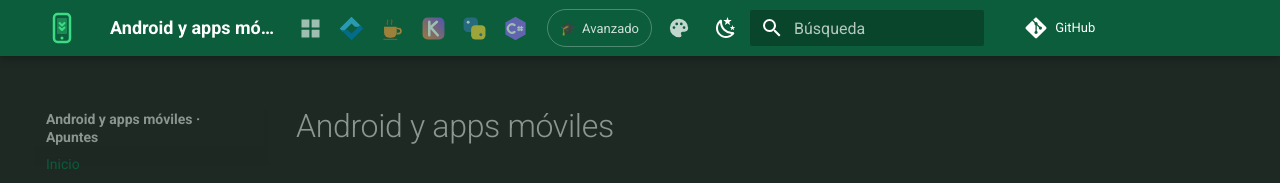
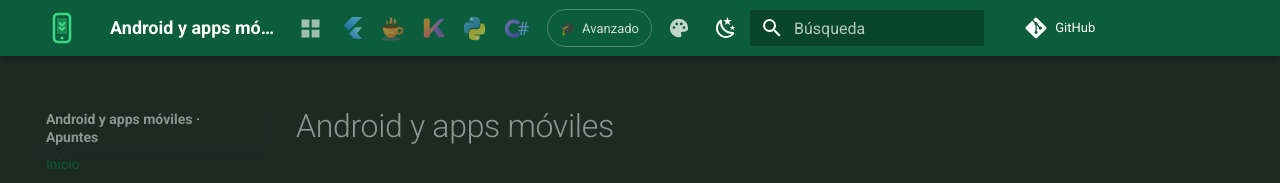
Before and after one commit to apuntes-dam/android-apuntes, an MkDocs documentation site: the page built from docs/index.md, in a window 1280 px wide. Shown: the top 183 px of the page. Built offline with MkDocs 1.6.1 and Material for MkDocs 9.7.7, drawn with Linux system fonts in a browser that asks for light colours; comment, search, counter and statistics services are not loaded.

Commit message:
Iconos de los lenguajes rediseñados (sin letras)
Co-Authored-By: Claude Sonnet 5.5 <noreply@anthropic.com>

```diff
--- a/docs/assets/lenguajes.js
+++ b/docs/assets/lenguajes.js
@@ -3,17 +3,19 @@
   "use strict";
   var ORIGIN = "https://apuntes-dam.github.io/";
   var HUB = { repo: "apuntes-lenguajes", name: "Todos los lenguajes" };
+  var _n = 0;
+  function u(s) { _n++; return s.replace(/id="(\w+)"/g, 'id="$1' + _n + '"').replace(/url\(#(\w+)\)/g, 'url(#$1' + _n + ')'); }
   var LANGS = [
     { id: "dart", repo: "dart-flutter-apuntes", name: "Dart y Flutter",
-      svg: '<svg viewBox="0 0 64 64"><path fill="#40c4ff" d="M32 4 56 28 40 28 32 20 12 40 4 32z"/><path fill="#0175c2" d="M32 60 8 36l16 0 8 8 20-20 8 8z"/></svg>' },
+      svg: '<svg viewBox="0 0 64 64"><defs><linearGradient id="fa" x1="1" y1="0" x2="0" y2="1"><stop offset="0" stop-color="#7fd6ff"/><stop offset="1" stop-color="#1e6fe8"/></linearGradient><linearGradient id="fb" x1="1" y1="0" x2="0" y2="1"><stop offset="0" stop-color="#b8ecff"/><stop offset="1" stop-color="#2a7ff0"/></linearGradient></defs><path fill="url(#fa)" d="M33 5H57L25 37 13 25Z"/><path fill="url(#fb)" d="M57 29H41L26 44 38 56H57L45 44Z"/></svg>' },
     { id: "java", repo: "java-apuntes", name: "Java",
-      svg: '<svg viewBox="0 0 64 64"><path fill="#ff9a3c" d="M12 28h30v14a12 12 0 0 1-12 12h-6a12 12 0 0 1-12-12z"/><path fill="none" stroke="#ff9a3c" stroke-width="4" d="M42 32h4a6 6 0 0 1 0 12h-4"/><path fill="none" stroke="#e8491d" stroke-width="3" stroke-linecap="round" d="M20 22c-3-4 3-6 0-10M30 22c-3-4 3-6 0-10"/><rect x="10" y="56" width="34" height="3" rx="1.5" fill="#e8491d"/></svg>' },
+      svg: '<svg viewBox="0 0 64 64"><defs><linearGradient id="jb" x1="0" y1="0" x2="1" y2="1"><stop offset="0" stop-color="#ffb347"/><stop offset="1" stop-color="#f2551a"/></linearGradient><linearGradient id="jf" x1="0" y1="1" x2="0" y2="0"><stop offset="0" stop-color="#f2551a"/><stop offset="1" stop-color="#ffc15a"/></linearGradient></defs><path fill="url(#jf)" d="M27 22C20 17 30 12 25 4 34 9 35 16 27 22z"/><path fill="url(#jf)" d="M37 22C31 18 39 14 35 8 43 12 43 18 37 22z"/><path fill="url(#jf)" d="M18 23C15 20 20 18 17 13 23 15 23 20 18 23z"/><ellipse cx="28" cy="57" rx="23" ry="4" fill="#4a505a"/><ellipse cx="28" cy="56" rx="21" ry="3" fill="none" stroke="#8a919c" stroke-width="1"/><path fill="none" stroke="url(#jb)" stroke-width="4.5" stroke-linecap="round" d="M47 31h2a6.5 6.5 0 0 1 0 13h-6"/><path fill="url(#jb)" d="M9 28h38c0 15-8 26-19 26S9 43 9 28z"/><ellipse cx="28" cy="28" rx="19" ry="4" fill="#8a2c0b"/><path fill="none" stroke="#ffe0a8" stroke-opacity=".55" stroke-width="2" stroke-linecap="round" d="M14 36c6 8 16 9 25 2"/></svg>' },
     { id: "kotlin", repo: "kotlin-apuntes", name: "Kotlin",
-      svg: '<svg viewBox="0 0 64 64"><defs><linearGradient id="kg" x1="0" y1="1" x2="1" y2="0"><stop offset="0" stop-color="#ff8a3d"/><stop offset="1" stop-color="#7f52ff"/></linearGradient></defs><rect x="6" y="6" width="52" height="52" rx="12" fill="url(#kg)"/><path fill="none" stroke="#fff" stroke-width="6" stroke-linecap="round" stroke-linejoin="round" d="M22 16v32M22 32 40 16M27 31l15 17"/></svg>' },
+      svg: '<svg viewBox="0 0 64 64"><defs><linearGradient id="k1" x1="0" y1="0" x2="0" y2="1"><stop offset="0" stop-color="#ffa21f"/><stop offset="1" stop-color="#ff5f6d"/></linearGradient><linearGradient id="k2" x1="0" y1="1" x2="1" y2="0"><stop offset="0" stop-color="#ff7a5a"/><stop offset="1" stop-color="#8f56e8"/></linearGradient><linearGradient id="k3" x1="0" y1="0" x2="1" y2="1"><stop offset="0" stop-color="#7f4fe0"/><stop offset="1" stop-color="#b04fb0"/></linearGradient></defs><path fill="url(#k3)" d="M30 32 42 28 57 49Q59 53 55 53H46Q44 53 43 51z"/><path fill="url(#k2)" d="M23 46V34L46 10Q48 8 51 8H55Q58 9 56 12z"/><rect x="9" y="8" width="14" height="46" rx="4" fill="url(#k1)"/></svg>' },
     { id: "python", repo: "python-apuntes", name: "Python",
-      svg: '<svg viewBox="0 0 64 64"><rect x="6" y="6" width="34" height="34" rx="10" fill="#3776ab"/><rect x="24" y="24" width="34" height="34" rx="10" fill="#ffd43b"/><circle cx="17" cy="17" r="3.5" fill="#fff"/><circle cx="47" cy="47" r="3.5" fill="#3776ab"/></svg>' },
+      svg: '<svg viewBox="0 0 64 64"><defs><linearGradient id="pb" x1="0" y1="0" x2="1" y2="1"><stop offset="0" stop-color="#6bb0ee"/><stop offset="1" stop-color="#2f6aa5"/></linearGradient><linearGradient id="py" x1="0" y1="0" x2="1" y2="1"><stop offset="0" stop-color="#ffe873"/><stop offset="1" stop-color="#f2b705"/></linearGradient></defs><path fill="url(#pb)" d="M30 4C20 4 20 8 20 12V16H31V18H15C9 18 7 22 7 31 7 40 9 44 14 44H18V38C18 33 22 30 27 30H37C42 30 45 27 45 22V13C45 7 40 4 30 4Z"/><circle cx="25.5" cy="9.5" r="2.4" fill="#fff"/><path transform="rotate(180 32 32)" fill="url(#py)" d="M30 4C20 4 20 8 20 12V16H31V18H15C9 18 7 22 7 31 7 40 9 44 14 44H18V38C18 33 22 30 27 30H37C42 30 45 27 45 22V13C45 7 40 4 30 4Z"/><circle cx="38.5" cy="54.5" r="2.4" fill="#fff"/></svg>' },
     { id: "csharp", repo: "csharp-apuntes", name: "C#",
-      svg: '<svg viewBox="0 0 64 64"><path fill="#9b6cff" d="M32 4 56 18v28L32 60 8 46V18z"/><path fill="none" stroke="#fff" stroke-width="5" stroke-linecap="round" d="M30 24a10 10 0 1 0 0 16"/><path fill="none" stroke="#fff" stroke-width="3" stroke-linecap="round" d="M40 27v10M46 27v10M37 30h12M37 35h12"/></svg>' }
+      svg: '<svg viewBox="0 0 64 64"><defs><linearGradient id="cc" x1="0" y1="0" x2="1" y2="1"><stop offset="0" stop-color="#b57bff"/><stop offset="1" stop-color="#5b3fe0"/></linearGradient><linearGradient id="ch" x1="0" y1="0" x2="1" y2="1"><stop offset="0" stop-color="#c58bff"/><stop offset="1" stop-color="#4fb3ff"/></linearGradient></defs><path fill="none" stroke="url(#cc)" stroke-width="9" stroke-linecap="round" d="M38 18A17 17 0 1 0 38 46"/><g fill="none" stroke="url(#ch)" stroke-width="3.6" stroke-linecap="round"><path d="M49 18 45 46M57 18 53 46M41 28H62M40 37H61"/></g></svg>' }
   ];
   window.LENGUAJES = LANGS;
   var HUBSVG = '<svg viewBox="0 0 24 24" width="22" height="22"><path fill="currentColor" d="M4 4h7v7H4zm9 0h7v7h-7zM4 13h7v7H4zm9 0h7v7h-7z"/></svg>';
@@ -44,7 +46,7 @@
       a.className = "lang-btn" + (l.repo === repo ? " current" : "");
       a.href = ORIGIN + l.repo + "/" + rest;
       a.title = l.name;
-      a.innerHTML = l.svg;
+      a.innerHTML = u(l.svg);
       if (l.repo !== repo) a.addEventListener("click", function (ev) { ev.preventDefault(); irA(l); });
       box.appendChild(a);
     });
@@ -76,7 +78,7 @@
                    "git-apuntes": "Git", "sql-apuntes": "SQL", "android-apuntes": "Android", "web-apuntes": "Web", "procesos-apuntes": "Procesos", "apuntes-lenguajes": "Lenguajes" };
     var corto = CORTOS[repo] || "Lenguajes";
     btn.setAttribute("aria-label", "Cambiar de lenguaje (ahora: " + (actual ? actual.name : corto) + ")");
-    btn.innerHTML = (actual ? actual.svg : HUBSVG) + '<span class="lang-pick-txt">' + corto + '</span><svg class="lang-caret" viewBox="0 0 24 24" aria-hidden="true"><path fill="currentColor" d="M7 10l5 5 5-5z"/></svg>';
+    btn.innerHTML = (actual ? u(actual.svg) : HUBSVG) + '<span class="lang-pick-txt">' + corto + '</span><svg class="lang-caret" viewBox="0 0 24 24" aria-hidden="true"><path fill="currentColor" d="M7 10l5 5 5-5z"/></svg>';
     var menu = document.createElement("div");
     menu.className = "lang-menu";
     menu.hidden = true;
@@ -85,7 +87,7 @@
       var a = document.createElement("a");
       a.className = "lang-item" + (actualEs ? " current" : "");
       a.href = href;
-      a.innerHTML = svg + "<span>" + nombre + "</span>";
+      a.innerHTML = u(svg) + "<span>" + nombre + "</span>";
       if (onclick) a.addEventListener("click", function (ev) { ev.preventDefault(); onclick(); });
       menu.appendChild(a);
     }
--- a/mkdocs.yml
+++ b/mkdocs.yml
@@ -28,7 +28,7 @@ theme:
 extra_css:
   - assets/narrador.css
   - assets/extra.css
-  - assets/lenguajes.css?v=5767721e
+  - assets/lenguajes.css?v=854bf880
 extra_javascript:
   - assets/narrador.js
 extra:
--- a/overrides/main.html
+++ b/overrides/main.html
@@ -1,5 +1,5 @@
 {% extends "base.html" %}
 {% block extrahead %}
   {{ super() }}
-  <script src="{{ 'assets/lenguajes.js?v=5767721e' | url }}"></script>
+  <script src="{{ 'assets/lenguajes.js?v=854bf880' | url }}"></script>
 {% endblock %}
```
